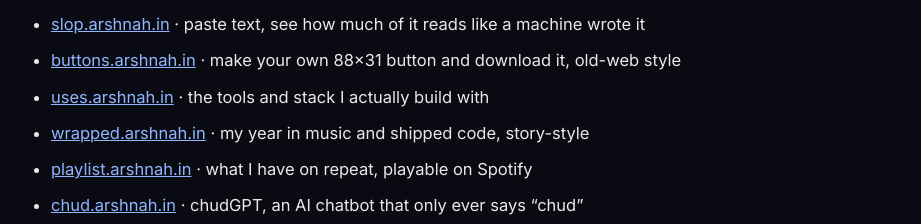
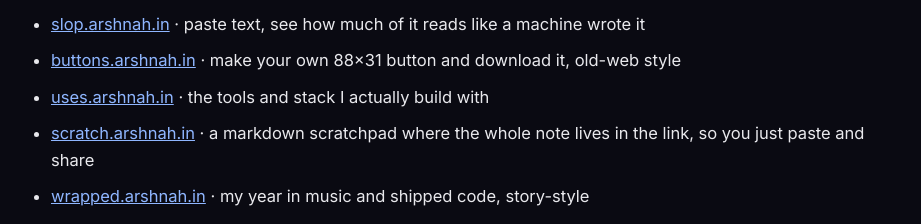
Before and after one commit to arshnah/portfolio-next, a Next.js app: page / in a window 1280 px wide. Shown: the part 2507-2731 px from the top of the page, without its empty margins (179-1100 px from the left). Built offline with nearby package versions, Linux system fonts and the light colour scheme; no server answers; the database is empty.

Commit message:
Add scratch to playground and command palette

```diff
--- a/src/app/page.tsx
+++ b/src/app/page.tsx
@@ -136,6 +136,7 @@ export default function Home() {
         <li><a href="https://slop.arshnah.in" target="_blank" rel="noopener noreferrer">slop.arshnah.in</a> &middot; paste text, see how much of it reads like a machine wrote it</li>
         <li><a href="https://buttons.arshnah.in" target="_blank" rel="noopener noreferrer">buttons.arshnah.in</a> &middot; make your own 88&times;31 button and download it, old-web style</li>
         <li><a href="https://uses.arshnah.in" target="_blank" rel="noopener noreferrer">uses.arshnah.in</a> &middot; the tools and stack I actually build with</li>
+        <li><a href="https://scratch.arshnah.in" target="_blank" rel="noopener noreferrer">scratch.arshnah.in</a> &middot; a markdown scratchpad where the whole note lives in the link, so you just paste and share</li>
         <li><a href="https://wrapped.arshnah.in" target="_blank" rel="noopener noreferrer">wrapped.arshnah.in</a> &middot; my year in music and shipped code, story-style</li>
         <li><a href="https://playlist.arshnah.in" target="_blank" rel="noopener noreferrer">playlist.arshnah.in</a> &middot; what I have on repeat, playable on Spotify</li>
         <li><a href="https://chud.arshnah.in" target="_blank" rel="noopener noreferrer">chud.arshnah.in</a> &middot; chudGPT, an AI chatbot that only ever says &ldquo;chud&rdquo;</li>
--- a/src/components/CommandPalette.tsx
+++ b/src/components/CommandPalette.tsx
@@ -14,6 +14,7 @@ const COMMANDS: Cmd[] = [
   { label: "wrapped", hint: "a last.fm year in sound", href: "https://wrapped.arshnah.in", ext: true },
   { label: "playlist", hint: "on repeat", href: "https://playlist.arshnah.in", ext: true },
   { label: "uses", hint: "my stack", href: "https://uses.arshnah.in", ext: true },
+  { label: "scratch", hint: "markdown pad", href: "https://scratch.arshnah.in", ext: true },
   { label: "buttons", hint: "88x31 maker", href: "https://buttons.arshnah.in", ext: true },
   { label: "slop", hint: "AI-text detector", href: "https://slop.arshnah.in", ext: true },
   { label: "chud", hint: "chudGPT", href: "https://chud.arshnah.in", ext: true },
```
